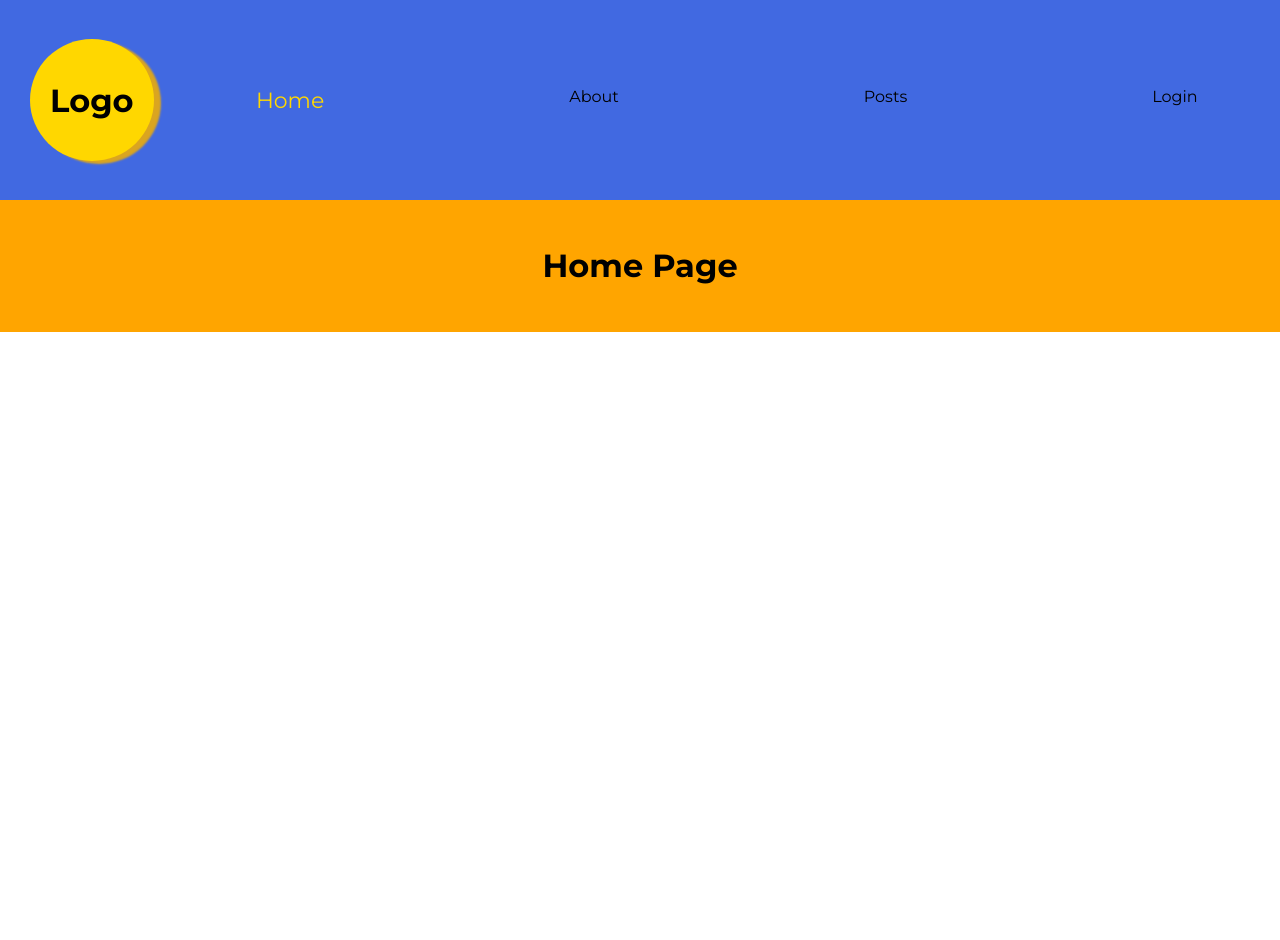
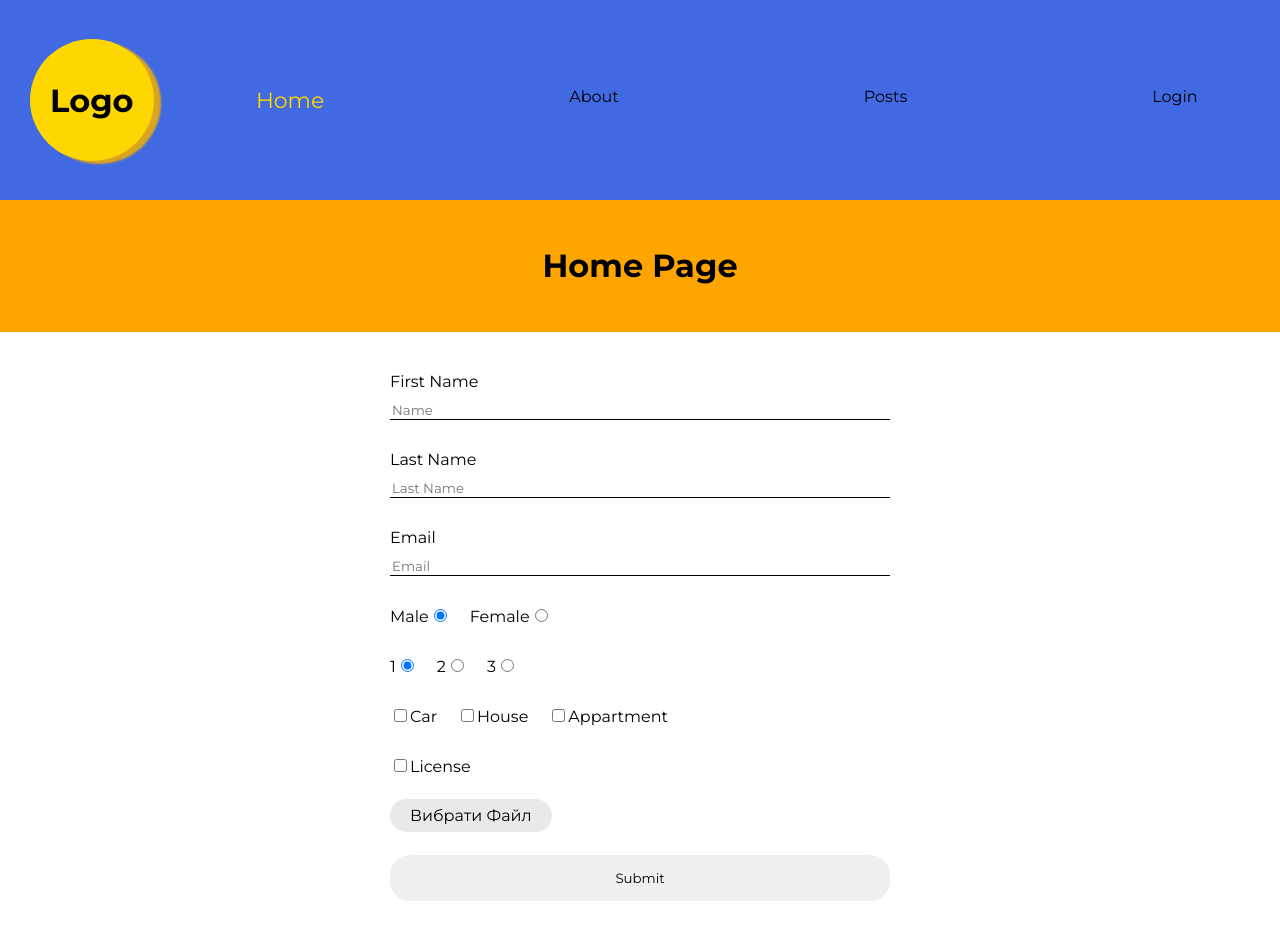
Before and after one commit to Borshchick/ReactTheory, a React (Create React App) app: page / in a window 1280 px wide. Before the commit the page ends 800 px from the top, so only its background shows below. Built offline with nearby package versions, Linux system fonts and the light colour scheme; no server answers.

Commit message:
New Form (Formick)

```diff
--- a/package.json
+++ b/package.json
@@ -7,6 +7,7 @@
     "@testing-library/react": "^13.4.0",
     "@testing-library/user-event": "^13.5.0",
     "axios": "^1.4.0",
+    "formik": "^2.4.2",
     "react": "^18.2.0",
     "react-dom": "^18.2.0",
     "react-router-dom": "^6.10.0",
--- a/src/components/header/Header.jsx
+++ b/src/components/header/Header.jsx
@@ -12,7 +12,7 @@ const Header = (props) => {
     { label: "Home", url: "/" },
     { label: "About", url: "/about" },
     { label: "Posts", url: "/posts" },
-    { label: "Login", url: "/login"}
+    { label: "Login", url: "/login"},
   ];
   const asyncFunc = async () => {
     const response = await axios.get(
--- a/src/pages/home/Home.jsx
+++ b/src/pages/home/Home.jsx
@@ -1,17 +1,126 @@
-
-import { Wrapper } from "../../components/header/styles"
-
-
+import { Formik, Field } from "formik";
+import { Wrapper } from "../../components/header/styles";
+import {
+  CheckBoxField,
+  CustomFieldButton,
+  FieldForm,
+  FileInputContainer,
+  FormField,
+  FormWrapper,
+  FormickForm,
+  HiddenFileInput,
+  SubmitButton,
+} from "./styles";
+// import { Formik, Form, Field } from 'formik';
 
 const Home = () => {
+  const onSubmit = (value) => {
+    console.log("submit", value);
+  };
 
-    return(
-        <>
-            <Wrapper background='Orange'>
-            <h1>Home Page</h1>
-            </Wrapper>
-        </>
-    )
-}
+  return (
+    <>
+      <Wrapper background="Orange">
+        <h1>Home Page</h1>
+      </Wrapper>
 
-export default Home
+      <Formik
+        initialValues={{
+          firstName: "",
+          lastName: "",
+          email: "",
+          sex: "male",
+          number: "1",
+          checked: [],
+          license: false,
+          file: null,
+        }}
+        onSubmit={onSubmit}
+      >
+        {({ setFieldValue }) => (
+          <FormWrapper>
+            <FormickForm>
+              <FieldForm>
+                <label htmlFor="firstName">First Name</label>
+                <FormField id="firstName" name="firstName" placeholder="Name" />
+              </FieldForm>
+              <FieldForm>
+                <label htmlFor="lastName">Last Name</label>
+                <FormField
+                  id="lastName"
+                  name="lastName"
+                  placeholder="Last Name"
+                />
+              </FieldForm>
+
+              <FieldForm>
+                <label htmlFor="email">Email</label>
+                <FormField id="email" name="email" placeholder="Email" />
+              </FieldForm>
+
+              <CheckBoxField>
+                <label>
+                  Male
+                  <Field type="radio" name="sex" value="male" />
+                </label>
+                <label>
+                  Female
+                  <Field type="radio" name="sex" value="female" />
+                </label>
+              </CheckBoxField>
+              <CheckBoxField>
+                <label>
+                  1<Field type="radio" name="number" value="1" />
+                </label>
+                <label>
+                  2<Field type="radio" name="number" value="2" />
+                </label>
+                <label>
+                  3<Field type="radio" name="number" value="3" />
+                </label>
+              </CheckBoxField>
+              <CheckBoxField>
+                <label>
+                  <Field type="checkbox" name="checked" value="car" />
+                  Car
+                </label>
+                <label>
+                  <Field type="checkbox" name="checked" value="house" />
+                  House
+                </label>
+                <label>
+                  <Field type="checkbox" name="checked" value="appartment" />
+                  Appartment
+                </label>
+              </CheckBoxField>
+              <label>
+                <Field type="checkbox" name="license" />
+                License
+              </label>
+              <FileInputContainer>
+                <CustomFieldButton
+                  htmlFor="file"
+                >
+                  Вибрати Файл
+                </CustomFieldButton>
+                <HiddenFileInput
+                  id="file"
+                  name="file"
+                  type="file"
+                  onChange={(event) => {
+                    console.log(event);
+                    setFieldValue("file", event.currentTarget.files[0]);
+                  }}
+                />
+              </FileInputContainer>
+
+              <SubmitButton type="submit">Submit</SubmitButton>
+            </FormickForm>
+          </FormWrapper>
+        )}
+      </Formik>
+    </>
+  );
+};
+
+export default Home;
--- /dev/null
+++ b/src/pages/home/styles.js
@@ -0,0 +1,77 @@
+import { Field, Form } from "formik";
+import { styled } from "styled-components";
+
+export const FormWrapper = styled.div``;
+
+export const FormickForm = styled(Form)`
+  display: flex;
+  flex-direction: column;
+  width: 500px;
+  margin: 0 auto;
+  padding-top: 40px;
+  gap: 30px;
+  padding-bottom: 40px;
+`;
+
+export const FieldForm = styled.div`
+  display: flex;
+  flex-direction: column;
+`;
+
+export const FormField = styled(Field)`
+  border: none;
+  outline: none;
+  border-bottom: 1px solid black;
+  margin-top: 10px;
+  background: transparent;
+`;
+
+export const CheckBoxField = styled.div`
+  display: flex;
+  flex-direction: row;
+  gap: 20px;
+`;
+// export const FileFieldButton = styled.input`
+//   border-radius: 20px;
+//   border: none;
+//   padding: 15px;
+//   transition: all 0.3s;
+//   &:hover {
+//     cursor: pointer;
+//     color: white;
+//     background: black;
+//   }
+// `;
+
+export const SubmitButton = styled.button`
+  border-radius: 20px;
+  border: none;
+  padding: 15px;
+  transition: all 0.3s;
+  &:hover {
+    cursor: pointer;
+    color: white;
+    background: black;
+    transform: scale(1.1)
+  }
+`;
+export const FileInputContainer = styled.div`
+  position: relative;
+  display: inline-block;
+`;
+export const CustomFieldButton = styled.label`
+  border-radius: 20px;
+  border: none;
+  padding: 7px 20px;
+  transition: all 0.3s;
+  background: rgba(211, 211, 211, 0.5);
+  &:hover {
+    cursor: pointer;
+    color: white;
+    background: black;
+  }
+`;
+
+export const HiddenFileInput = styled.input.attrs({ type: "file" })`
+    display: none;
+`;
```
Also changed, not shown: 1 other file (tests, documents, lock files or other folders).
